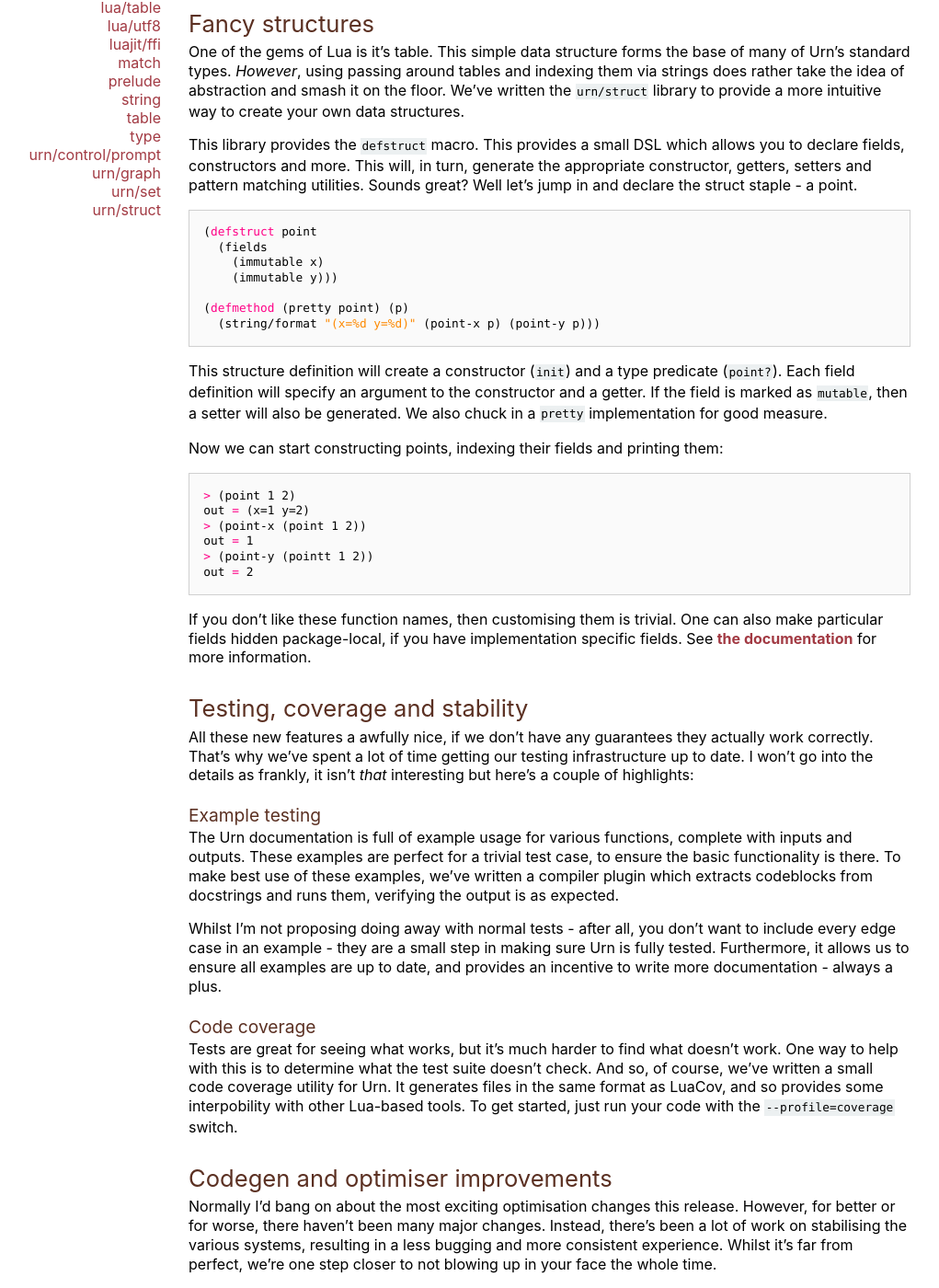
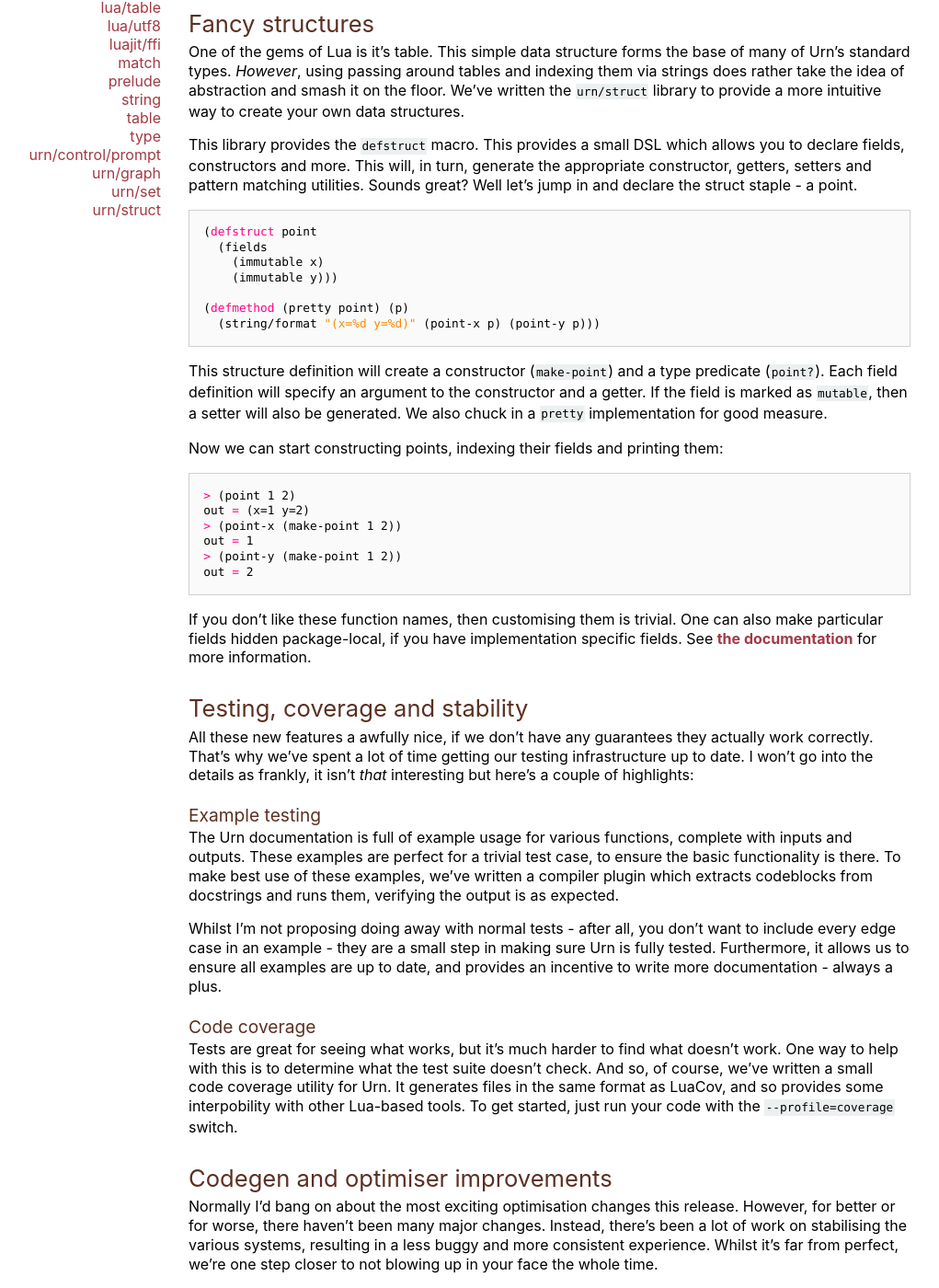
Before and after one commit to SquidDev/urn, a Jekyll site: the page built from _posts/2017-08-22-version-0.5.0.md, in a window 1280 px wide and 1400 px high, scrolled down 1143 px. Shown: the whole window at 92% size, without its empty margins (150-1171 px from the left). Built offline with Jekyll 4.4.1, drawn with Linux system fonts in a browser that asks for light colours.

Commit message:
Fix a couple of mistakes as spotted by hydraz

````diff
--- a/_posts/2017-08-22-version-0.5.0.md
+++ b/_posts/2017-08-22-version-0.5.0.md
@@ -74,18 +74,18 @@
   (string/format "(x=%d y=%d)" (point-x p) (point-y p)))
 ```
 
-This structure definition will create a constructor (`init`) and a type predicate (`point?`). Each field definition will
-specify an argument to the constructor and a getter. If the field is marked as `mutable`, then a setter will also be
-generated. We also chuck in a `pretty` implementation for good measure.
+This structure definition will create a constructor (`make-point`) and a type predicate (`point?`). Each field
+definition will specify an argument to the constructor and a getter. If the field is marked as `mutable`, then a setter
+will also be generated. We also chuck in a `pretty` implementation for good measure.
 
 Now we can start constructing points, indexing their fields and printing them:
 
 ```cl
 > (point 1 2)
 out = (x=1 y=2)
-> (point-x (point 1 2))
+> (point-x (make-point 1 2))
 out = 1
-> (point-y (pointt 1 2))
+> (point-y (make-point 1 2))
 out = 2
 ```
 
@@ -116,8 +116,8 @@
 ## Codegen and optimiser improvements
 Normally I'd bang on about the most exciting optimisation changes this release. However, for better or for worse, there
 haven't been many major changes. Instead, there's been a lot of work on stabilising the various systems, resulting in a
-less bugging and more consistent experience. Whilst it's far from perfect, we're one step closer to not blowing up in
-your face the whole time.
+less buggy and more consistent experience. Whilst it's far from perfect, we're one step closer to not blowing up in your
+face the whole time.
 
 [release_notes]: https://github.com/SquidDev/urn/releases
 [debug_commit]: https://gitlab.com/urn/urn/commit/a2185dbd316777f95d268a7a4f72ba68246b665c
````
